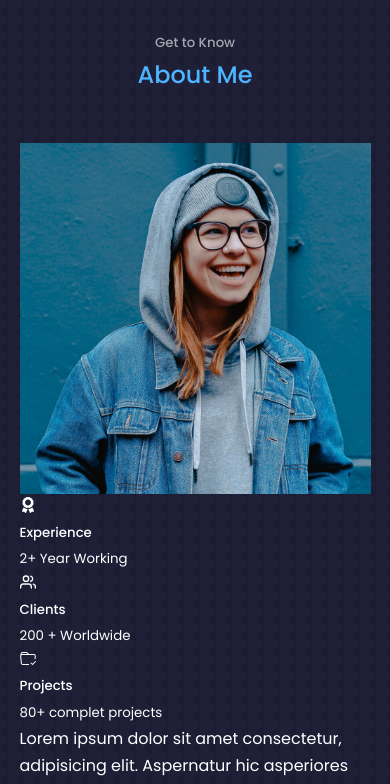
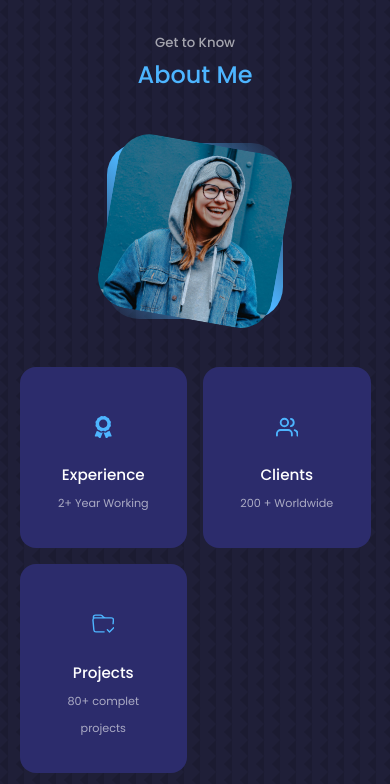
Before and after one commit to JMUT1/react-portafolio, a React (Create React App) app: page / in a window 390 px wide. Shown: the part 940-1724 px from the top of the page. Built offline with nearby package versions, Linux system fonts and the light colour scheme.

Commit message:
about css and querys DONE

```diff
--- a/src/components/about/About.jsx
+++ b/src/components/about/About.jsx
@@ -10,28 +10,31 @@
     <section id="about">
       <h5>Get to Know</h5>
       <h2>About Me</h2>
-      <div className="container about_container">
-        <div className="about__me-image">
-          <img src={ME} alt="" />
+
+      <div className="container about__container">
+        <div className="about__me">
+          <div className="about__me-image">
+            <img src={ME} alt="" />
+          </div>
         </div>
 
         <div className="about__content">
           <div className="about__cards">
             {/* CARD 1 */}
             <article className="about__card">
-              <FaAward />
+              <FaAward className="about__icon" />
               <h5>Experience</h5>
               <small>2+ Year Working </small>
             </article>
             {/* CARD 2 */}
             <article className="about__card">
-              <FiUsers />
+              <FiUsers className="about__icon" />
               <h5>Clients</h5>
               <small>200 + Worldwide </small>
             </article>
             {/* CARD 3 */}
             <article className="about__card">
-              <BsFolderCheck />
+              <BsFolderCheck className="about__icon" />
               <h5>Projects</h5>
               <small>80+ complet projects </small>
             </article>
@@ -43,7 +46,6 @@
             labore perferendis!
           </p>
           <a href="#contact" className="btn btn-primary">
-            {" "}
             Let´s Talk
           </a>
         </div>
--- a/src/components/about/about.css
+++ b/src/components/about/about.css
@@ -0,0 +1,109 @@
+.about__container {
+  display: grid;
+  grid-template-columns: 35% 50%;
+  gap: 15%;
+}
+
+.about__me {
+  width: 100%;
+  aspect-ratio: 1/1;
+  border-radius: 2rem;
+  background: linear-gradient(
+    45deg,
+    transparent,
+    var(--color-primary),
+    transparent
+  );
+  display: grid;
+  place-items: center;
+}
+
+.about__me-image {
+  border-radius: 2rem;
+  overflow: hidden;
+  transform: rotate(10deg);
+  transition: var(--transition);
+}
+
+.about__me-image:hover {
+  transform: rotate(0);
+}
+
+.about__cards {
+  display: grid;
+  grid-template-columns: repeat(3, 1fr);
+  gap: 1.5rem;
+}
+
+.about__card {
+  background: var(--color-bg-variant);
+  border: 1px solid transparent;
+  border-radius: 1rem;
+  padding: 2rem;
+  text-align: center;
+  transition: var(--transition);
+}
+
+.about__card:hover {
+  background: transparent;
+  border-color: var(--color-primary-variant);
+  cursor: default;
+}
+
+.about__icon {
+  color: var(--color-primary);
+  font-size: 1.4rem;
+  margin: 1rem;
+}
+
+.about__card h5 {
+  font-size: 0.95rem;
+}
+
+.about__card small {
+  font-size: 0.7rem;
+  color: var(--color-light);
+}
+
+.about__content p {
+  margin: 2rem 0 2.6rem;
+  color: var(--color-light);
+}
+
+/* ==================== MEDIA QUERIES ==================== */
+
+/* ==================== MEDIUM DEVICE ==================== */
+@media screen and (max-width: 1024px) {
+  .about__container {
+    grid-template-columns: 1fr;
+    gap: 0;
+  }
+  .about__me {
+    width: 50%;
+    margin: 2rem auto 4rem;
+  }
+
+  .about__content p {
+    margin: 1rem 0 1.5rem;
+  }
+}
+
+/* ==================== SMALL DEVICE ==================== */
+
+@media screen and (max-width: 600px) {
+  .about__me {
+    width: 65;
+    margin: 0 auto 3rem;
+  }
+
+  .about__cards {
+    grid-template-columns: 1fr 1fr;
+    gap: 1rem;
+  }
+  .about__content {
+    text-align: center;
+  }
+  .about__content p {
+    margin: 1.5rem 0;
+  }
+}
--- a/src/index.css
+++ b/src/index.css
@@ -11,7 +11,7 @@
 
 :root {
   --color-bg: #1f1f38;
-  --color-bg-varian: #2c2c6c;
+  --color-bg-variant: #2c2c6c;
   --color-primary: #4db5ff;
   --color-primary-variant: rgba(77, 181, 255, 0.4);
   --color-white: #fff;
```
